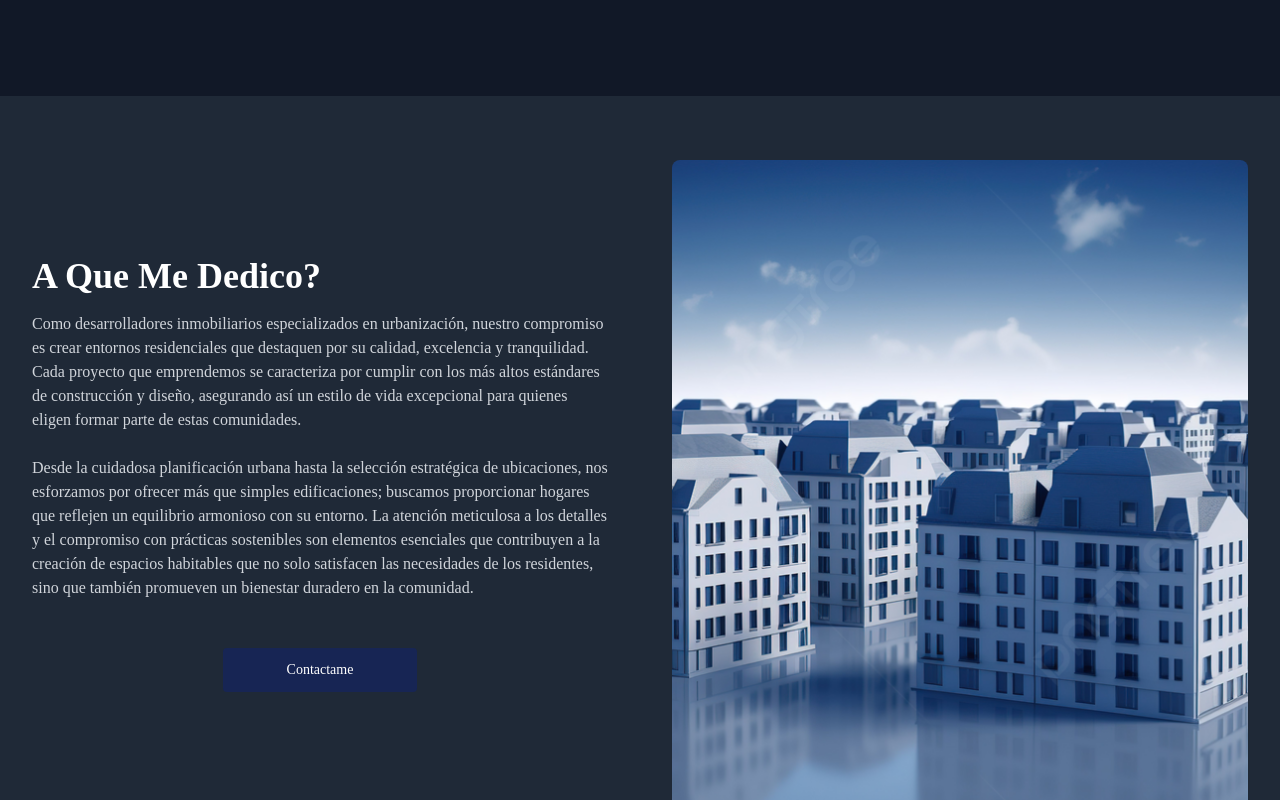
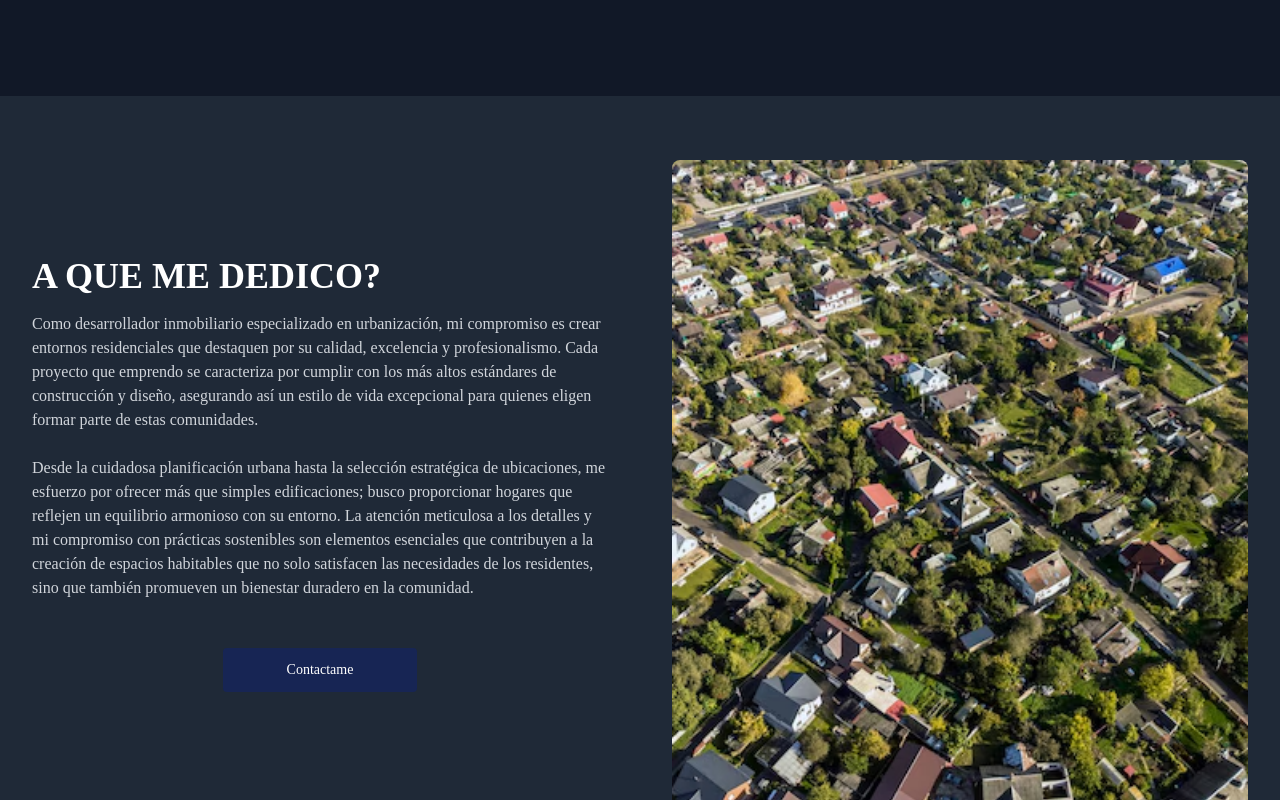
Before and after one commit to franmartos11/AlfonsoWebFinal, a Next.js app: page / in a window 1280 px wide. Shown: the part 2003-2803 px from the top of the page. Built offline with nearby package versions, Linux system fonts and the light colour scheme; what tailwindcss-animated would draw is missing.

Commit message:
cambios en img y titulo imgwithContent

```diff
--- a/src/Components/ImageWithContent/ImageWithContent.tsx
+++ b/src/Components/ImageWithContent/ImageWithContent.tsx
@@ -16,31 +16,14 @@ export default function ImageWithContent() {
                     </div>
                     <div className="lg:py-24">
                         <h2 className="text-4xl text-white font-bold ">
-                            A Que Me Dedico?
+                            A QUE ME DEDICO?
                         </h2>
 
                         <p className="mt-4 text-base text-gray-300">
-                            Como desarrolladores inmobiliarios especializados en
-                            urbanización, nuestro compromiso es crear entornos
-                            residenciales que destaquen por su calidad,
-                            excelencia y tranquilidad. Cada proyecto que
-                            emprendemos se caracteriza por cumplir con los más
-                            altos estándares de construcción y diseño,
-                            asegurando así un estilo de vida excepcional para
-                            quienes eligen formar parte de estas comunidades.
+
+Como desarrollador inmobiliario especializado en urbanización, mi compromiso es crear entornos residenciales que destaquen por su calidad, excelencia y profesionalismo. Cada proyecto que emprendo se caracteriza por cumplir con los más altos estándares de construcción y diseño, asegurando así un estilo de vida excepcional para quienes eligen formar parte de estas comunidades.<br />
                             <br />
-                            <br />
-                            Desde la cuidadosa planificación urbana hasta la
-                            selección estratégica de ubicaciones, nos esforzamos
-                            por ofrecer más que simples edificaciones; buscamos
-                            proporcionar hogares que reflejen un equilibrio
-                            armonioso con su entorno. La atención meticulosa a
-                            los detalles y el compromiso con prácticas
-                            sostenibles son elementos esenciales que contribuyen
-                            a la creación de espacios habitables que no solo
-                            satisfacen las necesidades de los residentes, sino
-                            que también promueven un bienestar duradero en la
-                            comunidad.
+                            Desde la cuidadosa planificación urbana hasta la selección estratégica de ubicaciones, me esfuerzo por ofrecer más que simples edificaciones; busco proporcionar hogares que reflejen un equilibrio armonioso con su entorno. La atención meticulosa a los detalles y mi compromiso con prácticas sostenibles son elementos esenciales que contribuyen a la creación de espacios habitables que no solo satisfacen las necesidades de los residentes, sino que también promueven un bienestar duradero en la comunidad.
                         </p>
                         <div className="mt-12 mb-10 text-center">
                     <Link
--- a/src/Components/servicesDisplay/ServicesDisplay.tsx
+++ b/src/Components/servicesDisplay/ServicesDisplay.tsx
@@ -6,7 +6,7 @@ export default function ServicesDisplay() {
             <div className="mx-auto max-w-screen-xl  px-4 py-10 sm:py-12 sm:px-6 lg:py-24 lg:px-8">
                 <div className="mx-auto max-w-lg text-center">
                     <h2 className="text-3xl font-bold sm:text-6xl text-gray-00  ">
-                        Mis Servicios
+                        MIS SERVICIOS
                     </h2>
                     <p className="mt-3 mb-16 text-gray-300 text-xl ">
                     Descubre cómo puedo llevar tu visión más allá de las expectativas gracias a mi experiencia.
```
Also changed, not shown: public/imginmobiliario3.jpg.
